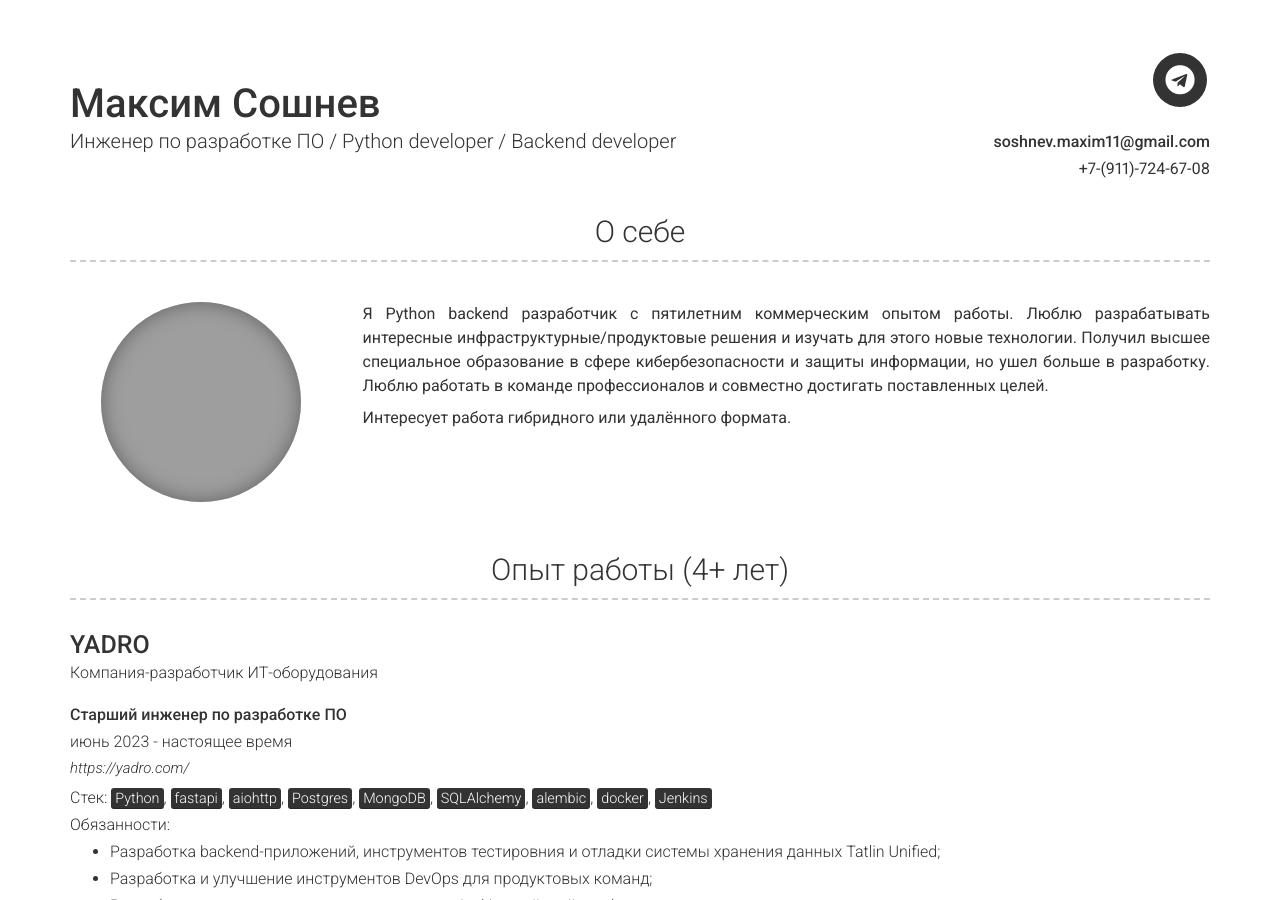
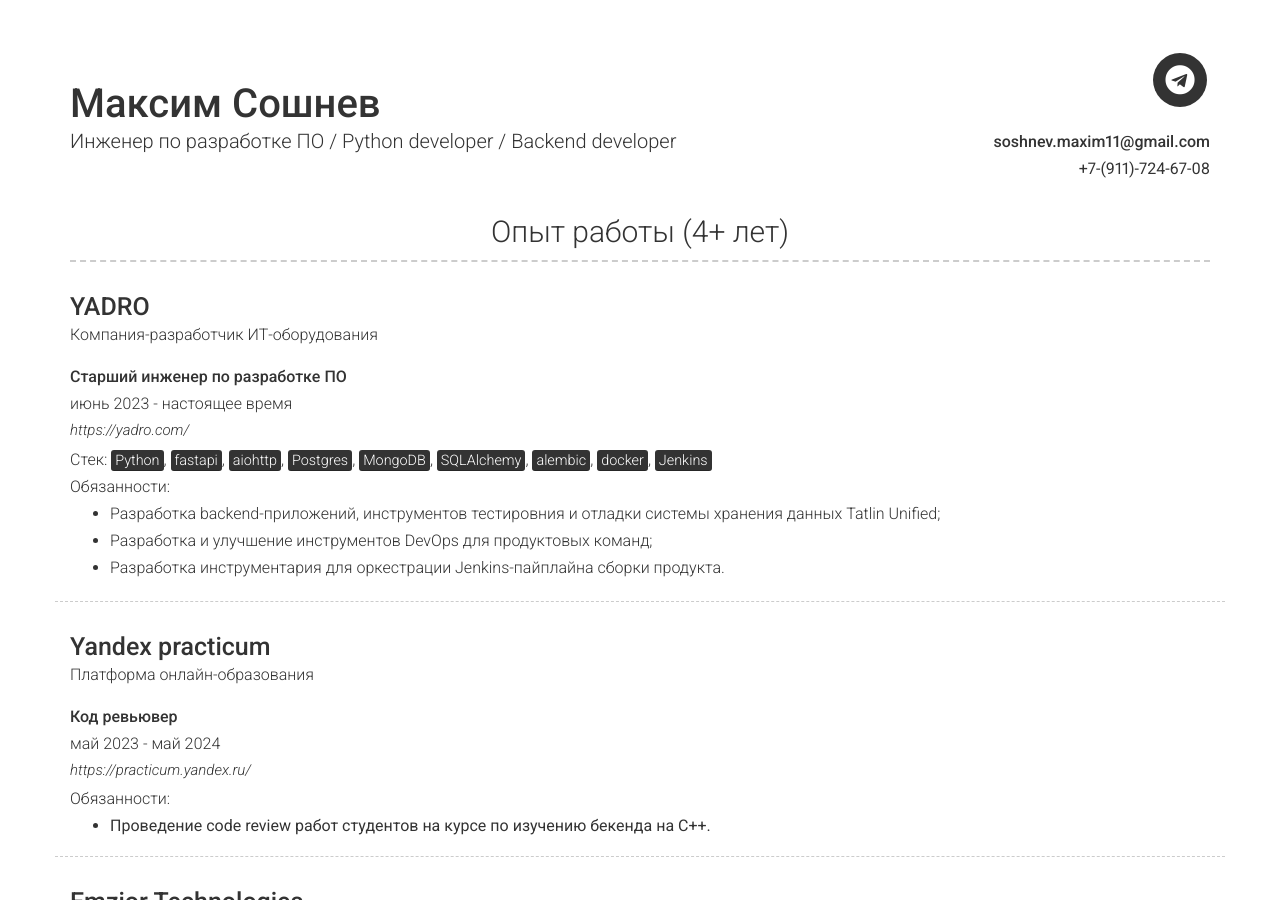
Before and after one commit to msoshnev/cv, a Jekyll site: the page built from index.md, in a window 1280 px wide and 900 px high. Built offline with Jekyll 4.4.1, drawn with Linux system fonts in a browser that asks for light colours; nearby versions of some CDN libraries; part of the change alters nothing that is shown; grey boxes are pictures that could not be loaded.

Commit message:
remove section

```diff
--- a/_config.yml
+++ b/_config.yml
@@ -28,12 +28,12 @@ additional_links:
   url: https://t.me/MSoshnev
 
 # About Section
-about_title: "О себе"
-about_profile_image: images/me.jpg
-about_content: |
-  Я Python backend разработчик с пятилетним коммерческим опытом работы. Люблю разрабатывать интересные инфраструктурные/продуктовые решения и изучать для этого новые технологии. Получил высшее специальное образование в сфере кибербезопасности и защиты информации, но ушел больше в разработку. Люблю работать в команде профессионалов и совместно достигать поставленных целей.
+# about_title: "О себе"
+# about_profile_image: images/me.jpg
+# about_content: |
+#   Я Python backend разработчик с пятилетним коммерческим опытом работы. Люблю разрабатывать интересные инфраструктурные/продуктовые решения и изучать для этого новые технологии. Получил высшее специальное образование в сфере кибербезопасности и защиты информации, но ушел больше в разработку. Люблю работать в команде профессионалов и совместно достигать поставленных целей.
 
-  Интересует работа гибридного или удалённого формата.
+#   Интересует работа гибридного или удалённого формата.
 
 
 content:
--- a/_layouts/default.html
+++ b/_layouts/default.html
@@ -14,7 +14,7 @@
         {%- include gtm_body.html -%}
       {%- endif -%}
 
-      {%- include about.html -%}
+      <!-- {%- include about.html -%} -->
 
       {%- if site.version == 2 -%}
         {% for section in site.content %}
```
